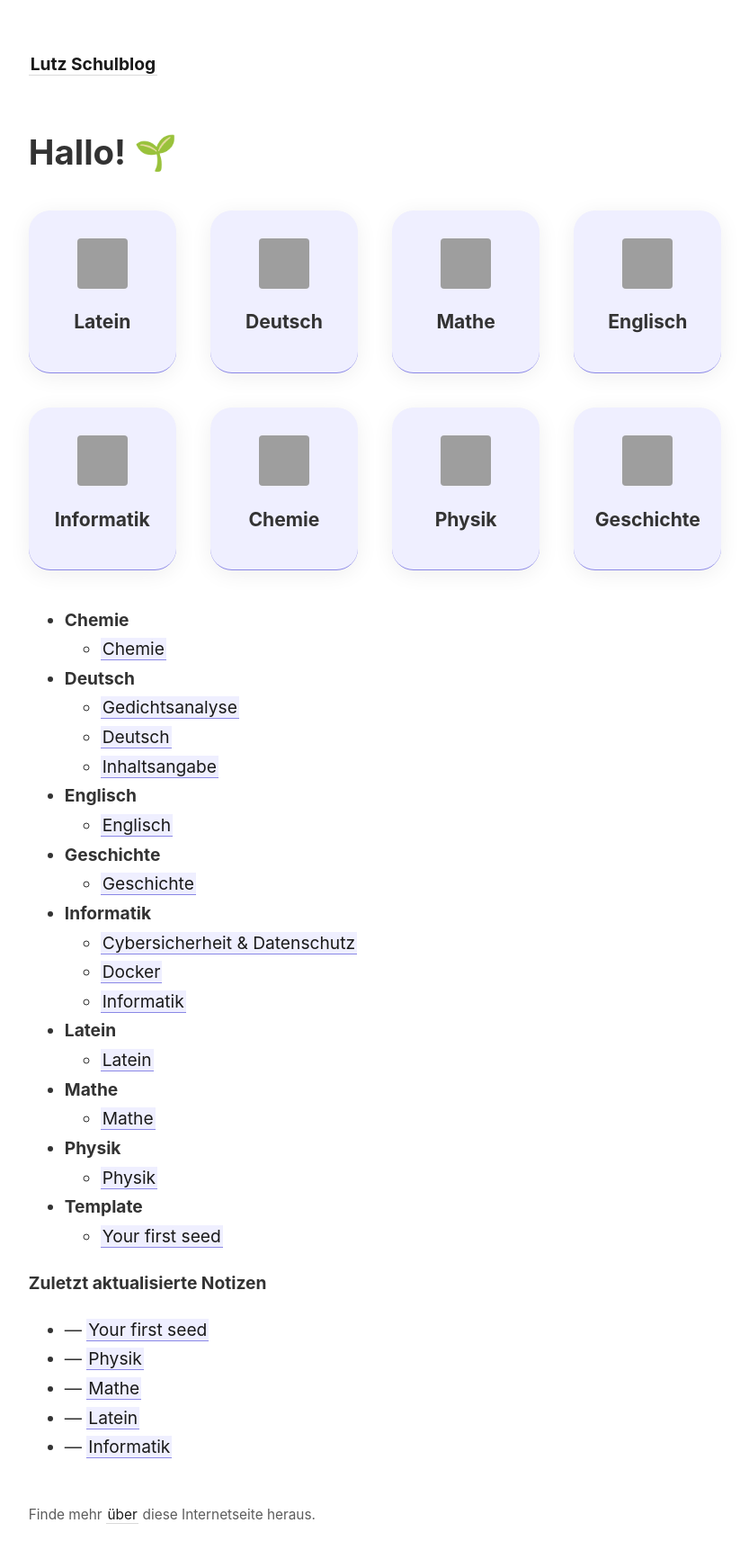
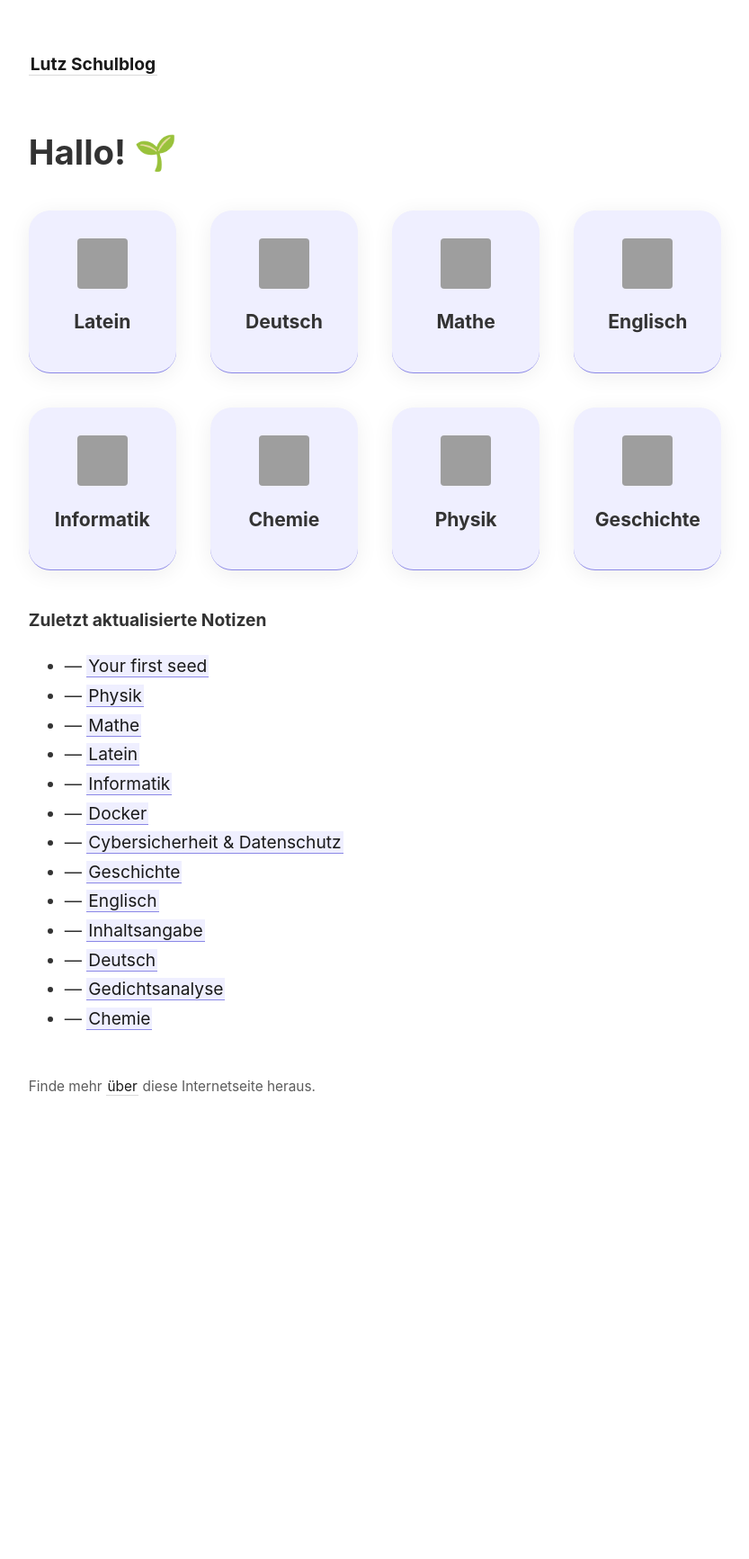
Before and after one commit to lutz-stu/school-blog, a Jekyll site: the page built from _pages/index.md, in a window 1280 px wide, cut to the strip 0-1764 px from the top of the page. Shown: the top 1733 px of the strip at 90% size, without its empty margins (45-878 px from the left). Built offline with Jekyll 4.4.1, drawn with Linux system fonts in a browser that asks for light colours; after the commit the page ends 1288 px from its top, so only the background shows below that; grey boxes are pictures that could not be loaded.

Commit message:
Update index page

```diff
--- a/_pages/index.md
+++ b/_pages/index.md
@@ -85,8 +85,7 @@ permalink: /
 </div>
 
 
-<!-- <strong>Alle Notizen nach Ordnern</strong> -->
-
+<!-- <strong>Alle Notizen nach Ordnern</strong>
 {% assign notes_by_folder = site.notes | group_by_exp: "note", "note.path | split: '/' | slice: 1, 1" %}
 <ul>
   {% for folder in notes_by_folder %}
@@ -101,14 +100,14 @@ permalink: /
       </ul>
     </li>
   {% endfor %}
-</ul>
+</ul> -->
 
 
 <strong>Zuletzt aktualisierte Notizen</strong>
 
 <ul>
   {% assign recent_notes = site.notes | sort: "last_modified_at_timestamp" | reverse %}
-  {% for note in recent_notes limit: 5 %}
+  {% for note in recent_notes %}
     <li>
       {{ note.last_modified_at | date: "%d.%m.%Y" }} — <a class="internal-link" href="{{ site.baseurl }}{{ note.url }}">{{ note.title }}</a>
     </li>
```
